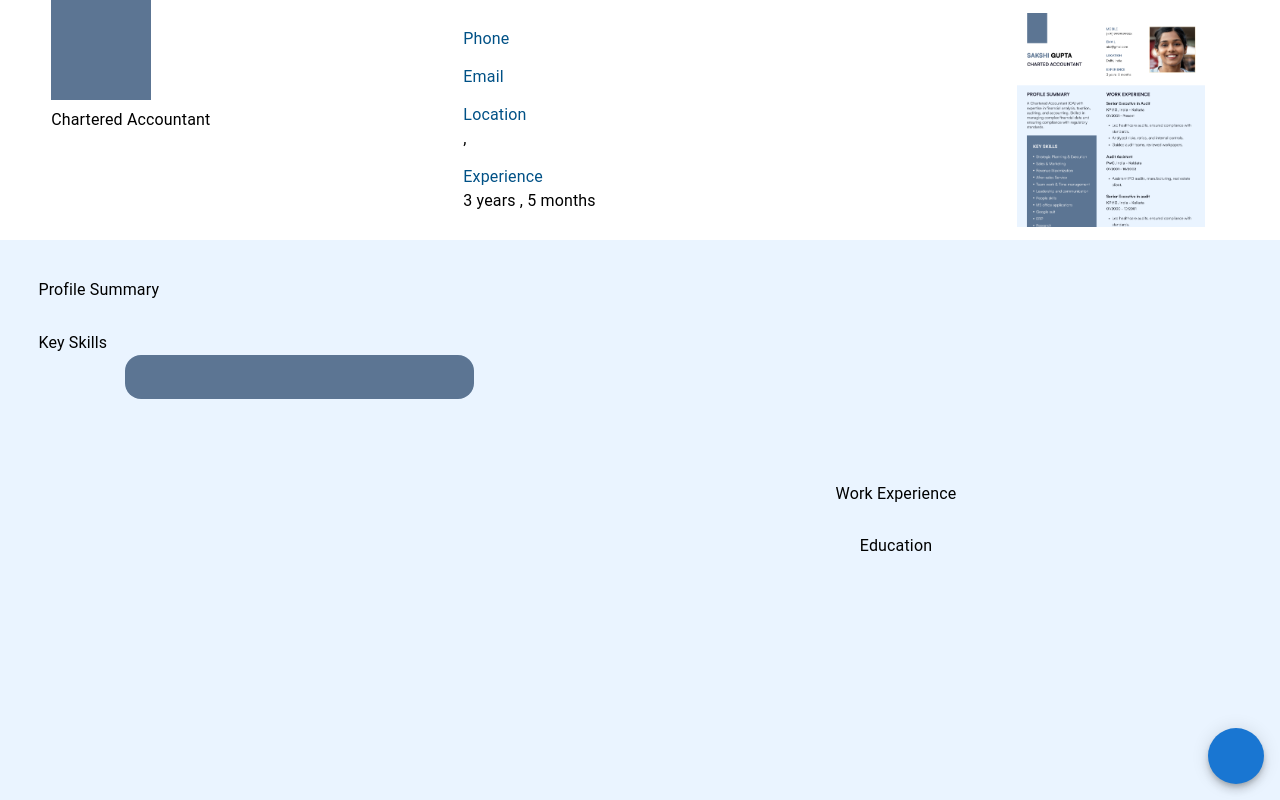
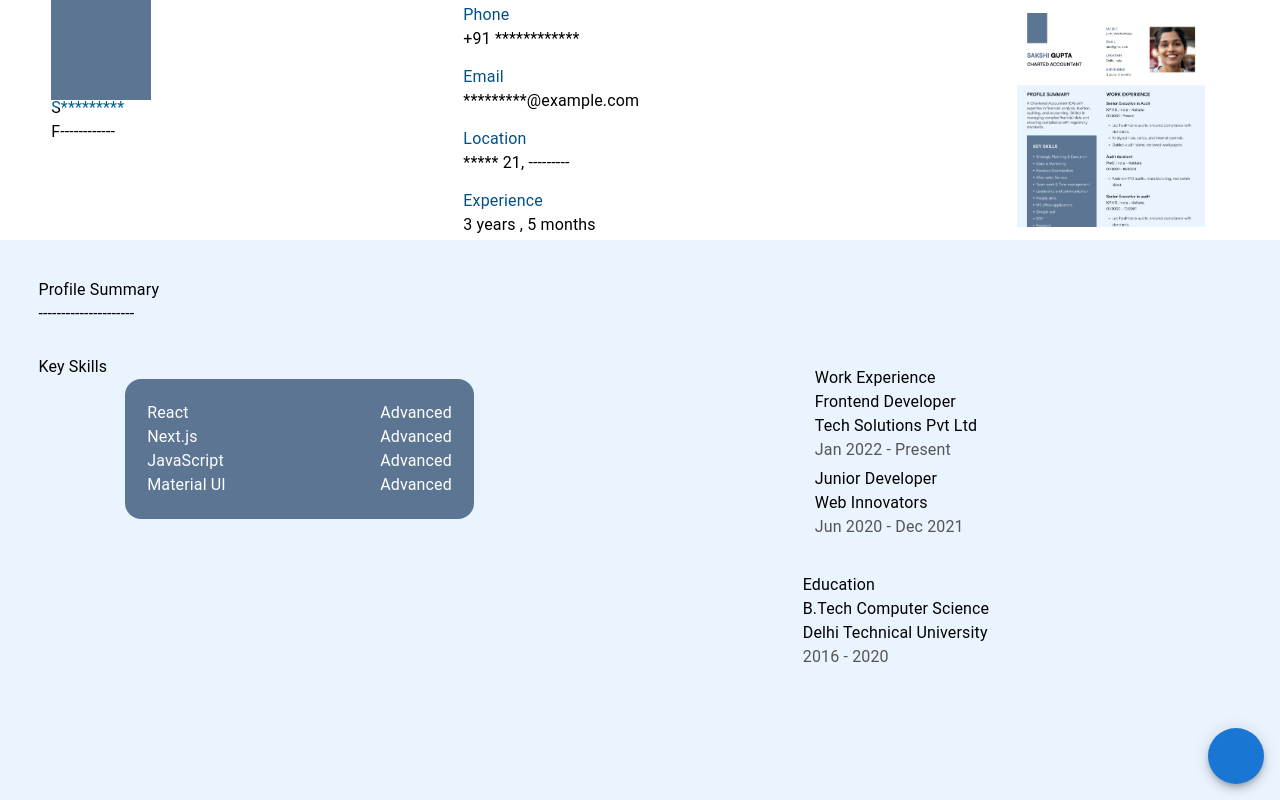
Before and after one commit to sumit-zenmonk/Day-14-Resume, a Next.js app: page /resume/v2 in a window 1280 px wide. Built offline with nearby package versions, Linux system fonts and the light colour scheme; some icons are missing.

Commit message:
template listing and creation

```diff
--- a/dummy_content.json
+++ /dev/null
@@ -1,78 +0,0 @@
-{
-    "basics": {
-        "name": "John Doe",
-        "image": "https://example.com/profile.jpg",
-        "email": "john.doe@example.com",
-        "phone": "+1-555-123-4567",
-        "summary": "Full-stack developer with 4+ years of experience building scalable web applications.Full-stack developer with 4+ years of experience building scalable web applications.Full-stack developer with 4+ years of experience building scalable web applications.Full-stack developer with 4+ years of experience building scalable web applications.Full-stack developer with 4+ years of experience building scalable web applications.Full-stack developer with 4+ years of experience building scalable web applications.",
-        "location": {
-            "address": "123 Main Street",
-            "postalCode": "10001",
-            "city": "New York",
-            "countryCode": "US",
-            "region": "NY"
-        }
-    },
-    "work": [
-        {
-            "name": "Tech Solutions Inc",
-            "position": "Frontend Developer",
-            "url": "https://techsolutions.com",
-            "startDate": "2021-06",
-            "endDate": "2023-12"
-        },
-        {
-            "name": "NextGen Labs",
-            "position": "Full Stack Developer",
-            "url": "https://nextgenlabs.com",
-            "startDate": "2024-01",
-            "endDate": null
-        }
-    ],
-    "education": [
-        {
-            "institution": "Stanford University",
-            "url": "https://www.stanford.edu",
-            "area": "Computer Science",
-            "studyType": "Bachelor",
-            "startDate": "2017-08",
-            "endDate": "2021-05",
-            "score": "3.8 GPA"
-        },
-        {
-            "institution": "Harvard University",
-            "url": "https://www.harvard.edu",
-            "area": "Computer Science",
-            "studyType": "Bachelor",
-            "startDate": "2017-08",
-            "endDate": "2021-05",
-            "score": "3.8 GPA"
-        }
-    ],
-    "skills": [
-        {
-            "name": "IDEAL",
-            "level": "Beginnner"
-        },
-        {
-            "name": "VR",
-            "level": "Advanced"
-        },
-        {
-            "name": "Nest.js",
-            "level": "Intermediate"
-        },
-        {
-            "name": "Node.js",
-            "level": "Advanced"
-        },
-        {
-            "name": "JOME.js",
-            "level": "Intermediate"
-        },
-        {
-            "name": "CNC.js",
-            "level": "Beginnner"
-        }
-    ]
-}
--- a/src/app/(Auth)/login/page.tsx
+++ b/src/app/(Auth)/login/page.tsx
@@ -12,7 +12,6 @@ import { useSelector } from "react-redux"
 import { RootState } from "@/redux/store"
 import { selectCurrLogin } from "@/redux/feature/curr_login/currLoginSlice"
 import Cookies from "js-cookie"
-import intialData from "../../../../dummy_content.json";
 
 import {
     Box,
@@ -24,7 +23,6 @@ import {
     InputLabel
 } from "@mui/material"
 import { enqueueSnackbar } from "notistack"
-import { AddContent } from "@/redux/feature/all_signup_users_content/allContentSlice"
 
 export default function LoginForm() {
     const dispatch = useDispatch<AppDispatch>()
@@ -83,6 +81,10 @@ export default function LoginForm() {
                             type="number"
                             fullWidth
                             {...register("phone_no")}
+                            inputProps={{
+                                minLength: 5,
+                                maxLength: 10
+                            }}
                             slotProps={{
                                 inputLabel: { sx: { color: 'white', '&.Mui-focused': { color: 'white' } } },
                                 input: {
--- a/src/app/(templates)/resume/v1/page.tsx
+++ b/src/app/(templates)/resume/v1/page.tsx
@@ -8,7 +8,7 @@ import { selectContentByMobile } from "@/redux/feature/all_signup_users_content/
 
 export default function BasicTemplateComp() {
     const mobile_no = useSelector((state: RootState) => state.CurrLoginReducer.mobile_no)
-    const userData = useSelector((state: RootState) => selectContentByMobile(state, mobile_no))
+    const userData = useSelector((state: RootState) => selectContentByMobile(state, mobile_no, 1))
     const { basics, work, education, skills } = userData?.content_data || {};
 
     return (
@@ -17,15 +17,15 @@ export default function BasicTemplateComp() {
                 {/* Header */}
                 <Box className={styles.sections}>
                     <Typography className={styles.user_name}>
-                        {basics?.name || "John Doe"}
+                        {basics?.name || "J*****"}
                     </Typography>
 
                     <Box className={styles.header_basic_details}>
                         <Typography className={styles.basic_item}>
-                            {basics?.email || "email@example.com"} | {basics?.phone || "(555) 000-0000"}
+                            {basics?.email || "******@example.com"} | {basics?.phone || "(555) ---------"}
                         </Typography>
                         <Typography className={styles.basic_item}>
-                            {basics?.location?.city || "City"}, {basics?.location?.region || "Region"} {basics?.location?.postalCode}
+                            {basics?.location?.city || "---------"}, {basics?.location?.region || "----------"} {basics?.location?.postalCode ||"*******"}
                         </Typography>
                         <Typography className={styles.basic_item}>
                             {basics?.location?.countryCode || "Country"}
--- a/src/app/(templates)/resume/v2/page.tsx
+++ b/src/app/(templates)/resume/v2/page.tsx
@@ -10,7 +10,7 @@ import LocalPrintshopIcon from '@mui/icons-material/LocalPrintshop';
 
 export default function BasicTemplateComp() {
     const mobile_no = useSelector((state: RootState) => state.CurrLoginReducer.mobile_no)
-    const userData = useSelector((state: RootState) => selectContentByMobile(state, mobile_no))
+    const userData = useSelector((state: RootState) => selectContentByMobile(state, mobile_no, 2))
     const { basics, work, education, skills } = userData?.content_data || {};
 
     const handlePrint = () => {
@@ -24,22 +24,22 @@ export default function BasicTemplateComp() {
                 {/* logo box */}
                 <Box className={styles.header_logo_box}>
                     <Typography className={styles.username}>
-                        {basics?.name}
+                        {basics?.name || "S*********"}
                     </Typography>
                     <Typography className={styles.profession}>
-                        Chartered Accountant
+                        {work?.[0]?.position || "F------------"}
                     </Typography>
                 </Box>
                 <Box className={styles.headerDesignLabel}></Box>
 
-                {/* header deatisls side */}
+                {/* contact details */}
                 <Box className={styles.header_details}>
                     <Box className={styles.header_details_box}>
                         <Typography className={styles.headerLabel}>
                             Phone
                         </Typography>
                         <Typography className={styles.headerLabelText}>
-                            {basics?.phone}
+                            {basics?.phone || "+91 ************"}
                         </Typography>
                     </Box>
 
@@ -48,7 +48,7 @@ export default function BasicTemplateComp() {
                             Email
                         </Typography>
                         <Typography className={styles.headerLabelText}>
-                            {basics?.email}
+                            {basics?.email || "*********@example.com"}
                         </Typography>
                     </Box>
 
@@ -57,7 +57,7 @@ export default function BasicTemplateComp() {
                             Location
                         </Typography>
                         <Typography className={styles.headerLabelText}>
-                            {basics?.location?.address}, {basics?.location?.city}
+                            {basics?.location?.address || "***** 21"}, {basics?.location?.city || "---------"}
                         </Typography>
                     </Box>
 
@@ -92,7 +92,7 @@ export default function BasicTemplateComp() {
                             Profile Summary
                         </Typography>
                         <Typography className={styles.section_text}>
-                            {basics?.summary}
+                            {basics?.summary || "---------------------"}
                         </Typography>
                     </Box>
 
@@ -102,7 +102,8 @@ export default function BasicTemplateComp() {
                             Key Skills
                         </Typography>
                         <Box className={styles.skill_box}>
-                            {skills && skills.length && skills.map((skill: any, idx: number) => (
+                            {skills && skills.length ? (
+                                skills.map((skill: any, idx: number) => (
                                     <Box key={idx} className={styles.skill_item}>
                                         <Typography className={styles.skill_name}>
                                             {skill.name}
@@ -111,7 +112,31 @@ export default function BasicTemplateComp() {
                                             {skill.level}
                                         </Typography>
                                     </Box>
-                            ))}
+                                ))
+                            ) : (
+                                <>
+                                    <Box className={styles.skill_item}>
+                                        <Typography className={styles.skill_name}>React</Typography>
+                                        <Typography className={styles.skill_level}>Advanced</Typography>
+                                    </Box>
+
+                                    <Box className={styles.skill_item}>
+                                        <Typography className={styles.skill_name}>Next.js</Typography>
+                                        <Typography className={styles.skill_level}>Advanced</Typography>
+                                    </Box>
+
+                                    <Box className={styles.skill_item}>
+                                        <Typography className={styles.skill_name}>JavaScript</Typography>
+                                        <Typography className={styles.skill_level}>Advanced</Typography>
+                                    </Box>
+
+                                    <Box className={styles.skill_item}>
+                                        <Typography className={styles.skill_name}>Material UI</Typography>
+                                        <Typography className={styles.skill_level}>Advanced</Typography>
+                                    </Box>
+                                </>
+                            )}
+
                         </Box>
                     </Box>
                 </Box>
@@ -123,7 +148,9 @@ export default function BasicTemplateComp() {
                         <Typography className={styles.section_title}>
                             Work Experience
                         </Typography>
-                        {work && work.length && work.map((job: any, idx: number) => (
+
+                        {work && work.length ? (
+                            work.map((job: any, idx: number) => (
                                 <Box key={idx} className={styles.work_item}>
                                     <Typography className={styles.work_position}>
                                         {job.position}
@@ -135,15 +162,33 @@ export default function BasicTemplateComp() {
                                         {job.startDate} - {job.endDate}
                                     </Typography>
                                 </Box>
-                        ))}
+                            ))
+                        ) : (
+                            <>
+                                <Box className={styles.work_item}>
+                                    <Typography className={styles.work_position}>Frontend Developer</Typography>
+                                    <Typography className={styles.work_company}>Tech Solutions Pvt Ltd</Typography>
+                                    <Typography className={styles.work_date}>Jan 2022 - Present</Typography>
                                 </Box>
 
-                    {/* education section */}
+                                <Box className={styles.work_item}>
+                                    <Typography className={styles.work_position}>Junior Developer</Typography>
+                                    <Typography className={styles.work_company}>Web Innovators</Typography>
+                                    <Typography className={styles.work_date}>Jun 2020 - Dec 2021</Typography>
+                                </Box>
+                            </>
+                        )}
+
+                    </Box>
+
+                    {/* education */}
                     <Box className={styles.section_box}>
                         <Typography className={styles.section_title}>
                             Education
                         </Typography>
-                        {education && education.length && education.map((edu: any, idx: number) => (
+
+                        {education && education.length ? (
+                            education.map((edu: any, idx: number) => (
                                 <Box key={idx} className={styles.edu_item}>
                                     <Typography className={styles.edu_degree}>
                                         {edu.studyType}
@@ -155,7 +200,15 @@ export default function BasicTemplateComp() {
                                         {edu.startDate} - {edu.endDate}
                                     </Typography>
                                 </Box>
-                        ))}
+                            ))
+                        ) : (
+                            <Box className={styles.edu_item}>
+                                <Typography className={styles.edu_degree}>B.Tech Computer Science</Typography>
+                                <Typography className={styles.edu_school}>Delhi Technical University</Typography>
+                                <Typography className={styles.edu_date}>2016 - 2020</Typography>
+                            </Box>
+                        )}
+
                     </Box>
                 </Box>
             </Box>
--- a/src/app/form/page.tsx
+++ b/src/app/form/page.tsx
@@ -94,8 +94,7 @@ export default function ResumeForm() {
     });
 
     const onSubmit = async (data: ResumeSchemaType) => {
-        console.log(data);
-        await dispatch(AddContent({ mobile_no: user.mobile_no, content_data: data }))
+        await dispatch(AddContent({ mobile_no: user.mobile_no, content_data: data, template_id: template_id }))
         router.push(`/resume/v${template_id}`)
     };
 
--- a/src/app/page.tsx
+++ b/src/app/page.tsx
@@ -7,14 +7,16 @@ import AddIcon from '@mui/icons-material/Add';
 import { useState } from "react";
 import Image from "next/image";
 import { useRouter } from "next/navigation";
-import { useDispatch } from "react-redux";
-import { AppDispatch } from "@/redux/store";
+import { useDispatch, useSelector } from "react-redux";
+import { AppDispatch, RootState } from "@/redux/store";
 import { selectCurrTemplate } from "@/redux/feature/selected_template/selected_template";
 
 export default function HomeComp() {
   const router = useRouter();
   const [open, setOpen] = useState<boolean>(false);
   const dispatch = useDispatch<AppDispatch>()
+  const data = useSelector((state: RootState) => state.AllUserContentReducer)
+  const user = useSelector((state: RootState) => state.CurrLoginReducer)
 
   const handleOpen = () => setOpen(true);
 
@@ -25,9 +27,26 @@ export default function HomeComp() {
     router.push(`/form`);
   }
 
+  const userData = data.filter(curr => curr.mobile_no == user.mobile_no);
+
   return (
     <Box className={styles.container}>
       <HeaderComp />
+      {
+        userData.length > 0 ?
+          userData.map((item, index) => (
+            <Box key={index} className={styles.resume_card}>
+              <Image src={`/v${item.template_id}.png`} width={100} height={100} alt="resume" />
+              <Box className={styles.resume_card_button_box}>
+                <Button onClick={() => { router.push(`/resume/v${item.template_id}`) }}>
+                  Preview
+                </Button>
+              </Box>
+            </Box>
+          ))
+          :
+          <>No Data Provided</>
+      }
 
       <Modal
         open={open}
--- a/src/redux/feature/all_signup_users_content/allContentSlice.tsx
+++ b/src/redux/feature/all_signup_users_content/allContentSlice.tsx
@@ -7,6 +7,7 @@ import { RootState } from "@/redux/store";
 interface UserData {
     mobile_no: string;
     content_data: ResumeSchemaType;
+    template_id: number;
 }
 
 const initialState: UserData[] = [];
@@ -16,13 +17,13 @@ const AllContentSlice = createSlice({
     initialState,
     reducers: {
         AddContent: (state, action: PayloadAction<UserData>) => {
-            const { mobile_no, content_data } = action.payload;
-            const existingUser = state.find(user => user.mobile_no === mobile_no);
+            const { mobile_no, content_data, template_id } = action.payload;
+            const existingUser = state.find(user => user.mobile_no === mobile_no && user.template_id === template_id);
 
             if (existingUser) {
                 existingUser.content_data = content_data;
             } else {
-                state.push({ mobile_no, content_data });
+                state.push({ mobile_no, content_data, template_id });
             }
         },
         resetAllContent: () => {
@@ -31,8 +32,8 @@ const AllContentSlice = createSlice({
     },
 });
 
-export const selectContentByMobile = (state: RootState, mobileNo: string) =>
-    state.AllUserContentReducer.find(user => user.mobile_no === mobileNo);
+export const selectContentByMobile = (state: RootState, mobileNo: string, template_id: number) =>
+    state.AllUserContentReducer.find(user => user.mobile_no === mobileNo && user.template_id==template_id);
 
 export const { AddContent, resetAllContent } = AllContentSlice.actions;
 export default AllContentSlice.reducer;
```
Also changed, not shown: src/app/(Auth)/auth.globals.css (+0 -15 lines), src/app/(Auth)/signup/page.tsx (+4 -3 lines). Lines whose indentation alone changed are shown as unchanged.
